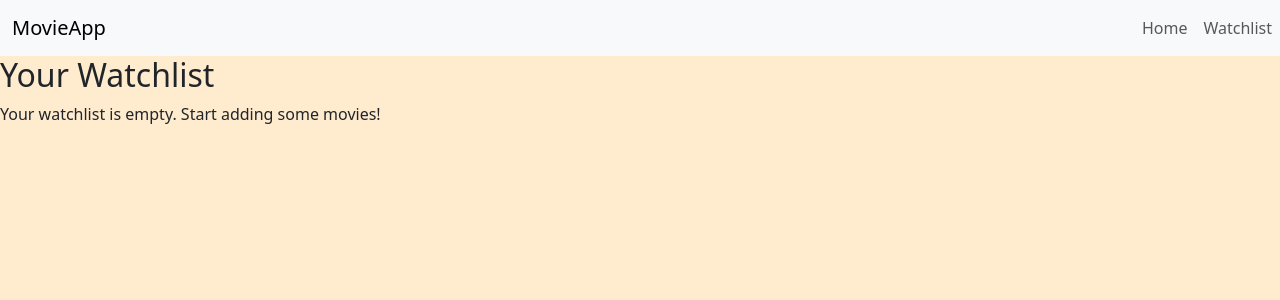
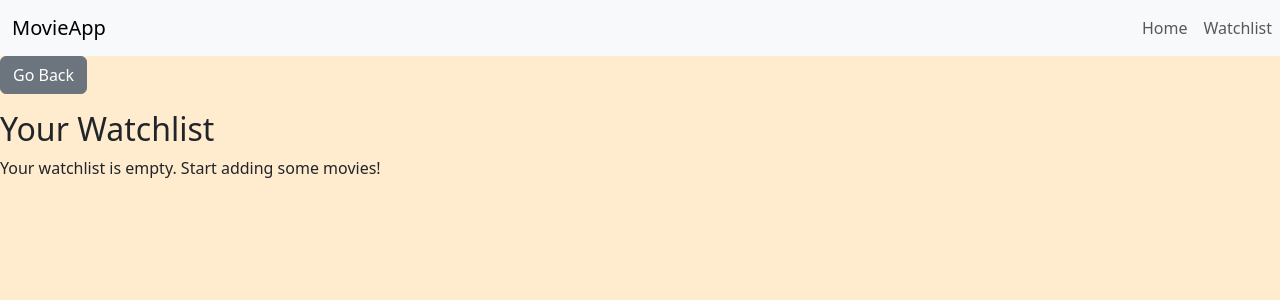
Before and after one commit to Jessicavazm/t3w8-revision, a React (Vite) app: page /watchlist in a window 1280 px wide. Shown: the top 300 px of the page. Built offline with nearby package versions, Linux system fonts and the light colour scheme.

Commit message:
feat: Added the 'Go Back' button to Watchlist page

```diff
--- a/src/pages/Watchlist.jsx
+++ b/src/pages/Watchlist.jsx
@@ -1,12 +1,15 @@
 import React from 'react';
 import { useWatchlist } from '../context/WatchlistContext';
+import { useNavigate } from 'react-router-dom';
 
 const Watchlist = () => {
     // Fetch two out of three returns from the custom hook
     const { watchlist, removeFromWatchlist } = useWatchlist();
+    const navigate = useNavigate();
 
     return (
         <div>
+            <button className="btn btn-secondary mb-3" onClick={() => navigate(-1)}>Go Back</button>
             <h2>Your Watchlist</h2>
             {watchlist.length === 0 ? (
                 <p>Your watchlist is empty. Start adding some movies!</p>
```
